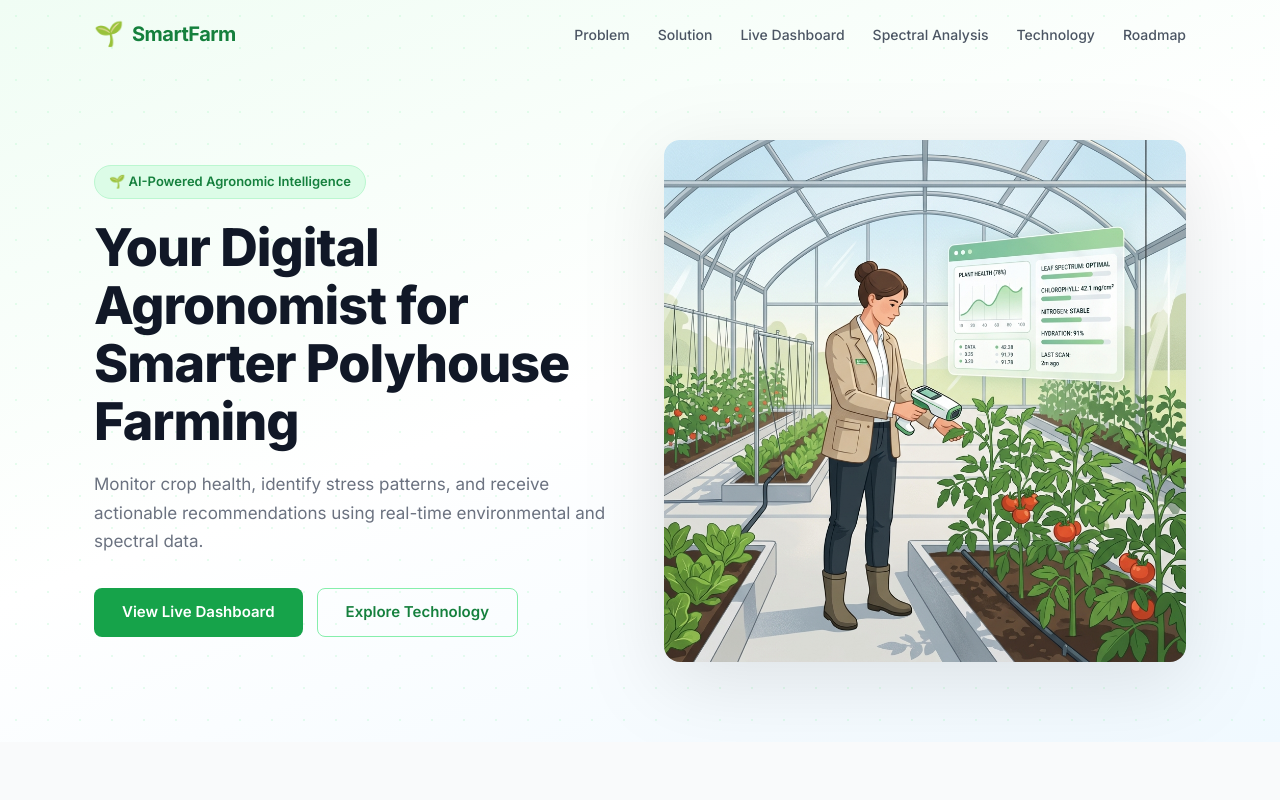
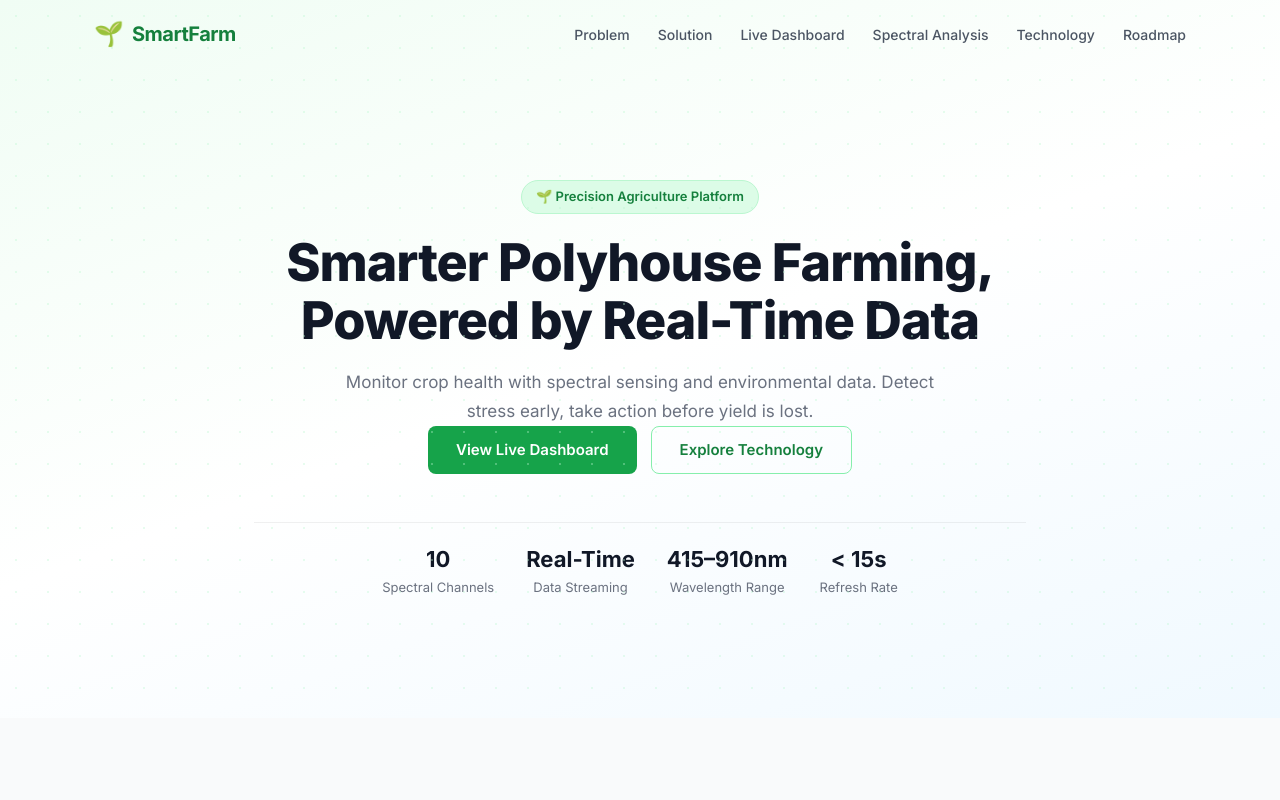
Before and after one commit to 23f2003927/garden-fogger, a Next.js app: page / in a window 1280 px wide. Shown: the top 800 px of the page. Built offline with nearby package versions, Linux system fonts and the light colour scheme.

Commit message:
refactor: remove AI-generated hero image, soften AI language throughout homepage

```diff
--- a/app/page.js
+++ b/app/page.js
@@ -41,18 +41,17 @@ function HeroSection() {
   return (
     <section id="hero" className="hero-section">
       <div className="hero-bg-pattern" />
-      <div className="container hero-grid">
-        {/* Text column */}
-        <div className="hero-text">
-          <span className="hero-badge">🌱 AI-Powered Agronomic Intelligence</span>
+      <div className="container" style={{ textAlign: "center", maxWidth: 820, paddingTop: 40, paddingBottom: 20 }}>
+        <span className="hero-badge">🌱 Precision Agriculture Platform</span>
         <h1 className="hero-headline">
-            Your Digital Agronomist for Smarter Polyhouse Farming
+          Smarter Polyhouse Farming,
+          Powered by Real-Time Data
         </h1>
-          <p className="hero-sub">
-            Monitor crop health, identify stress patterns, and receive actionable
-            recommendations using real-time environmental and spectral data.
+        <p className="hero-sub" style={{ maxWidth: 600, margin: "0 auto" }}>
+          Monitor crop health with spectral sensing and environmental data.
+          Detect stress early, take action before yield is lost.
         </p>
-          <div className="hero-buttons">
+        <div className="hero-buttons" style={{ justifyContent: "center" }}>
           <Link href="/dashboard" className="btn btn-primary-home" id="hero-view-dashboard">
             View Live Dashboard
           </Link>
@@ -60,18 +59,24 @@ function HeroSection() {
             Explore Technology
           </a>
         </div>
+
+        {/* Live stats strip */}
+        <div style={{
+          display: "flex", flexWrap: "wrap", justifyContent: "center", gap: 32,
+          marginTop: 48, padding: "20px 0",
+          borderTop: "1px solid rgba(0,0,0,0.06)"
+        }}>
+          {[
+            ["10", "Spectral Channels"],
+            ["Real-Time", "Data Streaming"],
+            ["415–910nm", "Wavelength Range"],
+            ["< 15s", "Refresh Rate"],
+          ].map(([val, label]) => (
+            <div key={label} style={{ textAlign: "center" }}>
+              <div style={{ fontSize: 22, fontWeight: 700, color: "var(--gray-900)" }}>{val}</div>
+              <div style={{ fontSize: 13, color: "var(--gray-500)", marginTop: 2 }}>{label}</div>
             </div>
-
-        {/* Image column */}
-        <div className="hero-image-wrap">
-          <Image
-            src="/images/hero-illustration.png"
-            alt="SmartFarm polyhouse monitoring with handheld spectral scanner"
-            width={600}
-            height={480}
-            priority
-            className="hero-image"
-          />
+          ))}
         </div>
       </div>
     </section>
@@ -242,12 +247,12 @@ const TECH = [
   {
     icon: "🧠",
     title: "Crop Intelligence Models",
-    desc: "Spectral signatures are analyzed against crop-specific baselines to identify early stress indicators.",
+    desc: "Spectral signatures are analyzed against crop-specific baselines to flag early stress indicators.",
   },
   {
     icon: "🤖",
-    title: "Future Automation Layer",
-    desc: "Roadmap to automated actuator control — irrigation, fogging, and ventilation driven by intelligence.",
+    title: "Planned Automation Layer",
+    desc: "Roadmap to automated actuator control — irrigation, fogging, and ventilation driven by real-time data.",
   },
 ];
 
@@ -414,7 +419,7 @@ function MissionSection() {
               {[
                 ["🌿", "Sustainable Farming"],
                 ["📡", "Sensor Technology"],
-                ["🧠", "AI-Assisted Agronomy"],
+                ["🧠", "Data-Driven Agronomy"],
                 ["🎯", "Precision Agriculture"],
                 ["📈", "Data-Driven Decisions"],
               ].map(([icon, label]) => (
@@ -444,8 +449,8 @@ function Footer() {
             <span className="footer-logo-text">SmartFarm</span>
           </div>
           <p className="footer-mission">
-            AI-powered agronomic intelligence for polyhouse farmers. Combining spectral
-            sensing, environmental monitoring, and crop intelligence models.
+            Precision agronomic intelligence for polyhouse farmers. Combining spectral
+            sensing, environmental monitoring, and crop health analytics.
           </p>
         </div>
 
```
Lines whose indentation alone changed are shown as unchanged.
